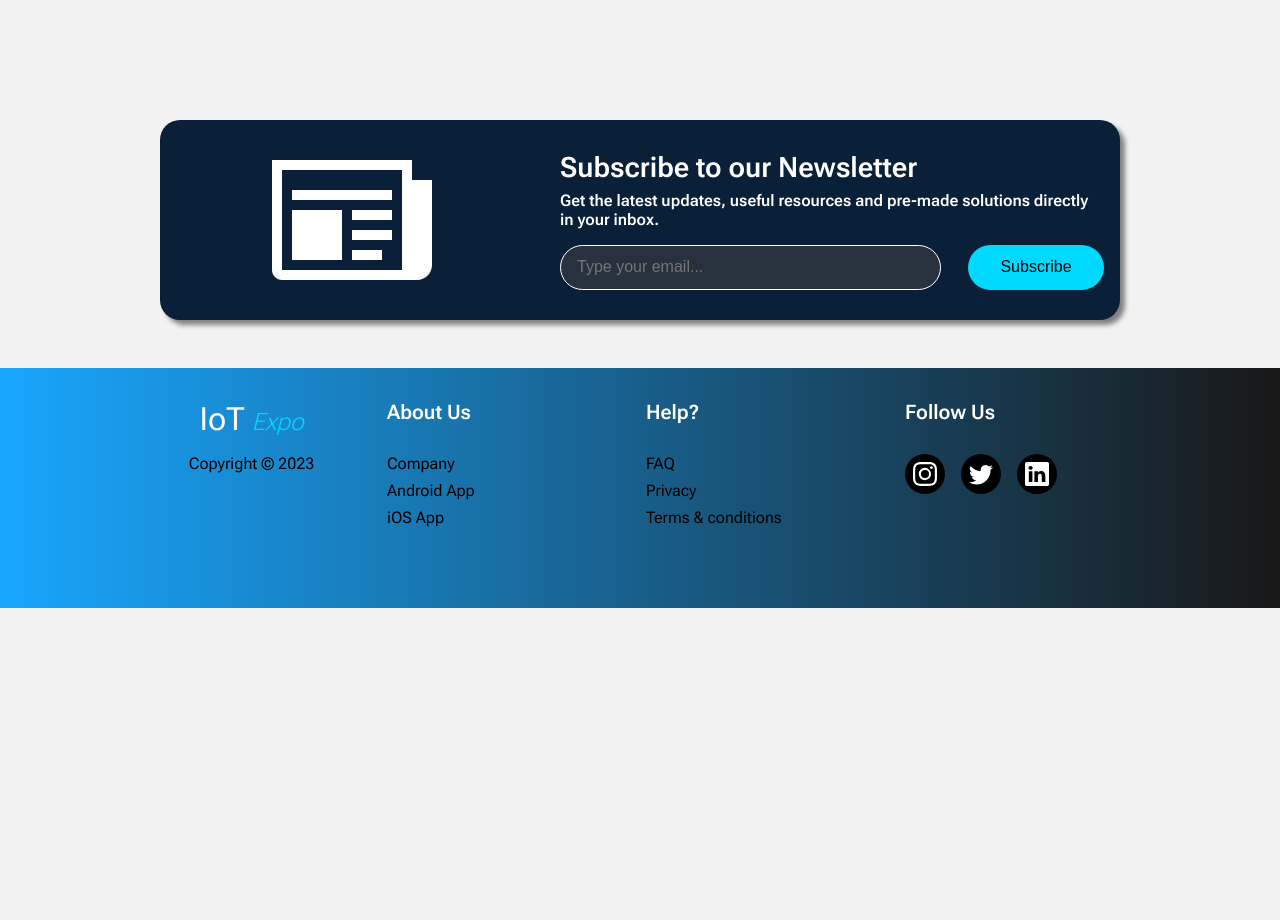
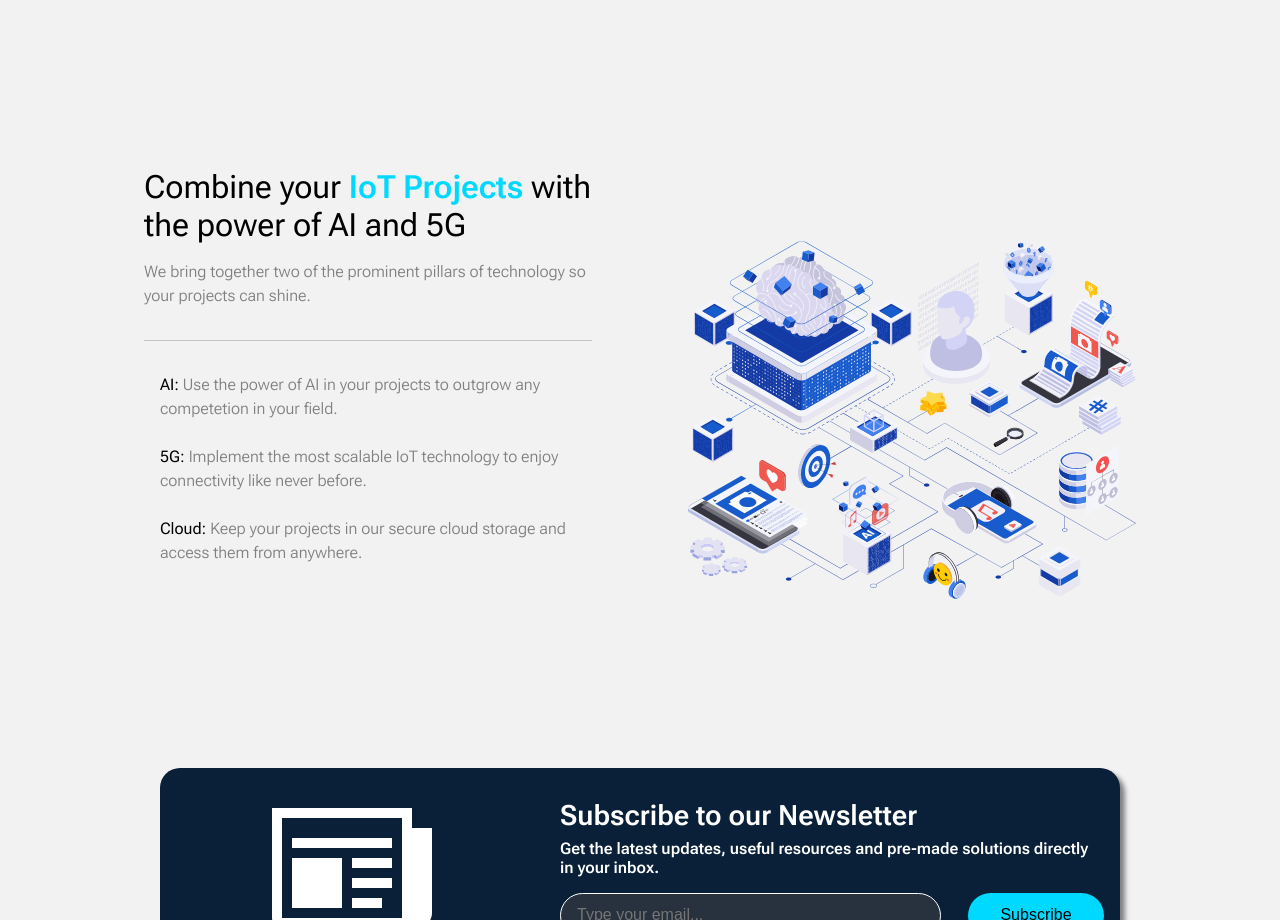
Before and after one commit to n-ii-ma/iot-expo, a Next.js app: page / in a window 1280 px wide. Shown: the part 1440-2360 px from the top of the page. Before the commit the page ends 2048 px from the top, so only its background shows below. Built offline with nearby package versions, Linux system fonts and the light colour scheme.

Commit message:
Add Second Service with its styles and assets

```diff
--- /dev/null
+++ b/components/SecondService.jsx
@@ -0,0 +1,62 @@
+import Image from "next/image";
+
+import secondServiceStyles from "@/styles/SecondService.module.css";
+
+const SecondService = () => {
+  return (
+    <section id="services" className={secondServiceStyles.container}>
+      <article>
+        <section>
+          <h3>
+            Combine your <span>IoT Projects</span> with the power of AI and 5G
+          </h3>
+          <h5>
+            We bring together two of the prominent pillars of technology so your
+            projects can shine.
+          </h5>
+        </section>
+        <ul>
+          <li className={secondServiceStyles.listItems}>
+            <p>
+              AI:{" "}
+              <span>
+                Use the power of AI in your projects to outgrow any competetion
+                in your field.
+              </span>
+            </p>
+          </li>
+          <li
+            className={secondServiceStyles.listItems}
+            style={{ margin: "1.5em 0" }}
+          >
+            <p>
+              5G:{" "}
+              <span>
+                Implement the most scalable IoT technology to enjoy connectivity
+                like never before.
+              </span>
+            </p>
+          </li>
+          <li className={secondServiceStyles.listItems}>
+            <p>
+              Cloud:{" "}
+              <span>
+                Keep your projects in our secure cloud storage and access them
+                from anywhere.
+              </span>
+            </p>
+          </li>
+        </ul>
+      </article>
+      <figure>
+        <Image
+          src="/secondService.svg"
+          fill
+          alt="Isometric flowchart with artificial intelligence technologies"
+        />
+      </figure>
+    </section>
+  );
+};
+
+export default SecondService;
--- a/src/pages/index.jsx
+++ b/src/pages/index.jsx
@@ -1,5 +1,6 @@
 import Banner from "../../components/Banner";
 import FirstService from "../../components/FirstService";
+import SecondService from "../../components/SecondService";
 import Newsletter from "../../components/Newsletter";
 
 export const Home = () => {
@@ -7,6 +8,7 @@ export const Home = () => {
     <div>
       <Banner />
       <FirstService />
+      <SecondService />
       <Newsletter />
     </div>
   );
--- /dev/null
+++ b/src/styles/SecondService.module.css
@@ -0,0 +1,91 @@
+.container {
+  width: 85%;
+  min-height: 75vh;
+  display: flex;
+  margin: 3em auto;
+}
+
+.container figure {
+  width: 50%;
+  height: auto;
+  display: block;
+  position: relative;
+}
+
+.container figure img {
+  width: 100%;
+  height: auto;
+  padding: 3em;
+  transition: var(--hover-animation);
+}
+
+.container article {
+  width: 50%;
+  padding: 3em;
+}
+
+.container article section h3 {
+  font-size: 2rem;
+  font-weight: 400;
+  color: black;
+  margin-bottom: 0.5em;
+}
+
+.container article section h3 span {
+  font-weight: 600;
+  color: var(--secondary-color);
+}
+
+.container article section h5 {
+  font-size: 1rem;
+  font-weight: 300;
+  color: grey;
+  padding-bottom: 2em;
+  border-bottom: 1px solid rgba(128, 128, 128, 0.4);
+  line-height: 1.5em;
+}
+
+.container article ul {
+  padding: 2em 1em 0 1em;
+}
+
+.listItems p {
+  font-size: 1rem;
+  font-weight: 400;
+  line-height: 1.5em;
+  color: black;
+}
+
+.listItems p span {
+  font-weight: 300;
+  color: grey;
+}
+
+/* Mobile, Tablet and Smaller Desktop */
+@media (max-width: 1000px) {
+  .container {
+    flex-direction: column-reverse;
+  }
+
+  .container figure {
+    width: 100%;
+    height: 325px;
+  }
+
+  .container figure img {
+    padding: 1em;
+  }
+
+  .container article {
+    width: 100%;
+    padding: 1em;
+  }
+}
+
+/* Hover */
+@media (hover: hover) {
+  .container figure img:hover {
+    transform: scale(1.1);
+    transition: var(--hover-animation);
+  }
+}
```
Also changed, not shown: public/secondService.svg (added).
